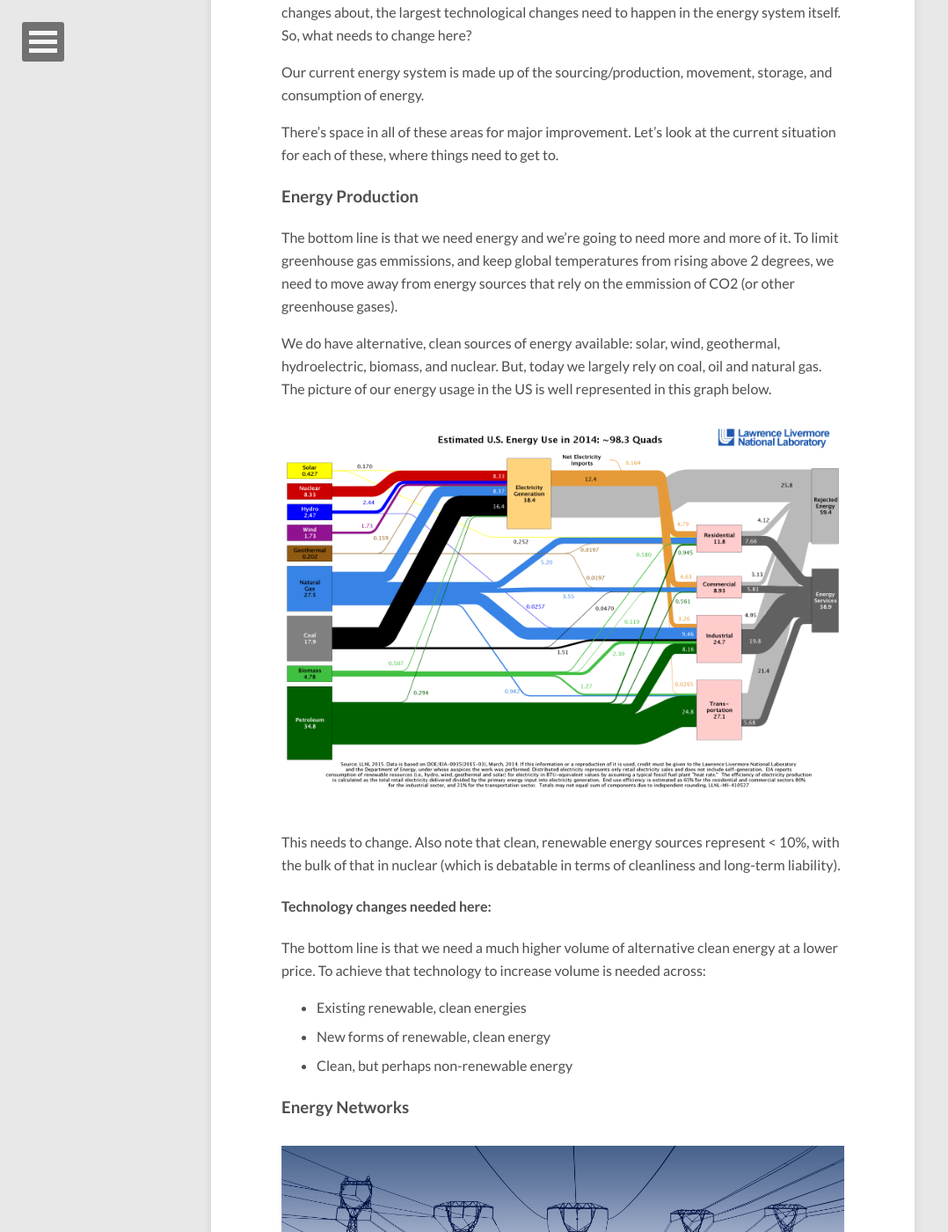
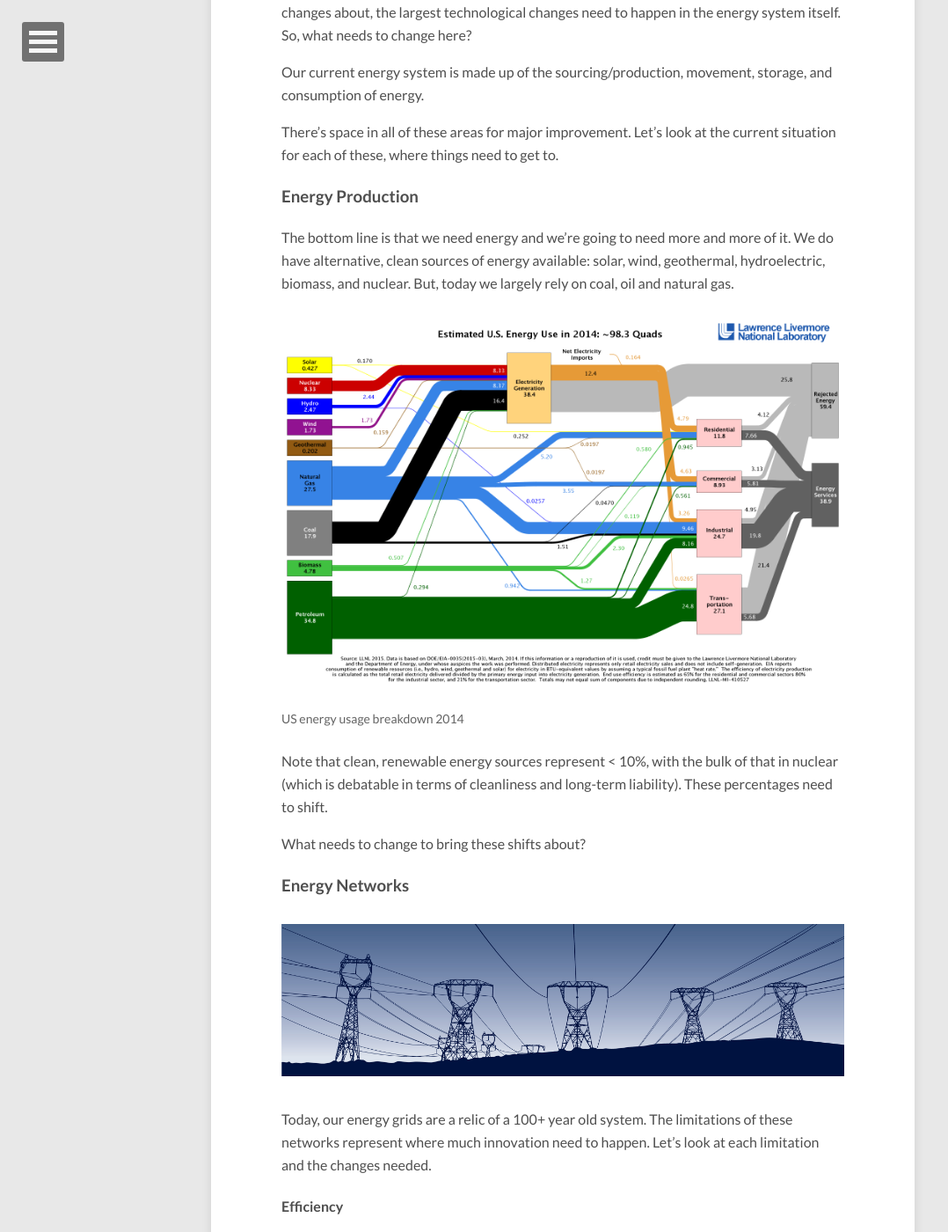
Before and after one commit to jyaunches/jyaunches.github.io, a Jekyll site: the page built from _posts/2015-12-28-clean-energy-landscape.md, in a window 1280 px wide and 1400 px high, scrolled down 1549 px. Shown: the whole window at 88% size, without its empty margins (0-1078 px from the left). Built offline with Jekyll 4.4.1, drawn with Linux system fonts in a browser that asks for light colours; nearby versions of some CDN libraries; comment, search, counter and statistics services are not loaded; some of the changed text lies outside the part shown.

Commit message:
a few tweaks

```diff
--- a/_posts/2015-12-28-clean-energy-landscape.md
+++ b/_posts/2015-12-28-clean-energy-landscape.md
@@ -35,23 +35,16 @@
 
 ### Energy Production
 
-The bottom line is that we need energy and we're going to need more and more of it. To limit greenhouse gas emmissions, and keep global temperatures from rising above 2 degrees, we need to move away from energy sources that rely on the emmission of CO2 (or other greenhouse gases).
+The bottom line is that we need energy and we're going to need more and more of it. We do have alternative, clean sources of energy available: solar, wind, geothermal, hydroelectric, biomass, and nuclear. But, today we largely rely on coal, oil and natural gas.
 
-We do have alternative, clean sources of energy available: solar, wind, geothermal, hydroelectric, biomass, and nuclear. But, today we largely rely on coal, oil and natural gas. The picture of our energy usage in the US is well represented in this graph below.
+{% capture images %}
+	/images/Energy_US_2014.png
+{% endcapture %}
+{% include gallery images=images caption="US energy usage breakdown 2014" cols=1 %}
 
-<figure class="full">
-	<a href="https://flowcharts.llnl.gov/"><img src="/images/Energy_US_2014.png" alt=""></a>
-</figure>
+Note that clean, renewable energy sources represent < 10%, with the bulk of that in nuclear (which is debatable in terms of cleanliness and long-term liability). These percentages need to shift.
 
-This needs to change. Also note that clean, renewable energy sources represent < 10%, with the bulk of that in nuclear (which is debatable in terms of cleanliness and long-term liability).
-
-#### Technology changes needed here:
-
-The bottom line is that we need a much higher volume of alternative clean energy at a lower price. To achieve that technology to increase volume is needed across:
-
-* Existing renewable, clean energies
-* New forms of renewable, clean energy
-* Clean, but perhaps non-renewable energy
+What needs to change to bring these shifts about?
 
 ### Energy Networks
 
```
